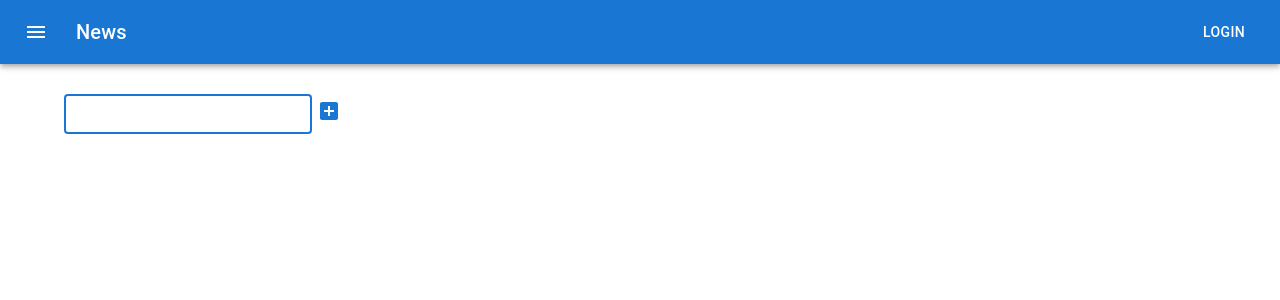
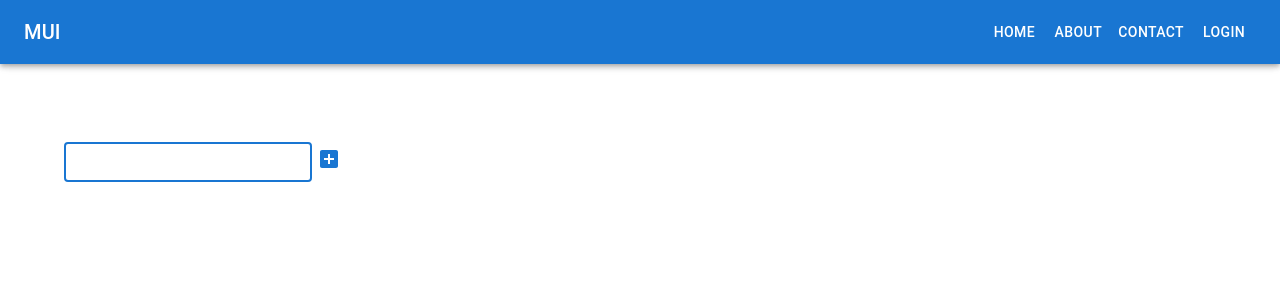
Before and after one commit to hrsk/classwork-todolist, a React (Create React App) app: page / in a window 1280 px wide. Shown: the top 300 px of the page. Built offline with nearby package versions, Linux system fonts and the light colour scheme.

Commit message:
DrawerAppBar

```diff
--- a/src/App.tsx
+++ b/src/App.tsx
@@ -1,4 +1,4 @@
-import React, {memo, useCallback, useState} from 'react';
+import React, {memo, useCallback} from 'react';
 import './App.css';
 import {Todolist} from "./Todolist";
 import {FilterValuesType, TodolistType} from "./index";
@@ -12,8 +12,8 @@
 } from "./state/reducers/todolist-reducer";
 import {useDispatch, useSelector} from "react-redux";
 import {AppStateType} from "./state/store";
-import {ButtonAppBar} from "./AppBarComponent";
 import {Container, Grid, Paper} from '@mui/material';
+import DrawerAppBar from "./ResponsiveAppbar";
 
 export const App = memo(() => {
     console.log('App is called')
@@ -62,7 +62,7 @@
 
     return (
         <>
-            <ButtonAppBar/>
+            <DrawerAppBar/>
             <div className="App">
                 <Container fixed>
                     <Grid container>
--- /dev/null
+++ b/src/ResponsiveAppbar.tsx
@@ -0,0 +1,108 @@
+import * as React from 'react';
+import AppBar from '@mui/material/AppBar';
+import Box from '@mui/material/Box';
+import CssBaseline from '@mui/material/CssBaseline';
+import Divider from '@mui/material/Divider';
+import Drawer from '@mui/material/Drawer';
+import IconButton from '@mui/material/IconButton';
+import List from '@mui/material/List';
+import ListItem from '@mui/material/ListItem';
+import ListItemButton from '@mui/material/ListItemButton';
+import ListItemText from '@mui/material/ListItemText';
+import MenuIcon from '@mui/icons-material/Menu';
+import Toolbar from '@mui/material/Toolbar';
+import Typography from '@mui/material/Typography';
+import Button from '@mui/material/Button';
+
+interface Props {
+    /**
+     * Injected by the documentation to work in an iframe.
+     * You won't need it on your project.
+     */
+    window?: () => Window;
+}
+
+const drawerWidth = 240;
+const navItems = ['Home', 'About', 'Contact', 'Login'];
+
+export default function DrawerAppBar(props: Props) {
+    const { window } = props;
+    const [mobileOpen, setMobileOpen] = React.useState(false);
+
+    const handleDrawerToggle = () => {
+        setMobileOpen((prevState) => !prevState);
+    };
+
+    const drawer = (
+        <Box onClick={handleDrawerToggle} sx={{ textAlign: 'center' }}>
+            <Typography variant="h6" sx={{ my: 2 }}>
+                MUI
+            </Typography>
+            <Divider />
+            <List>
+                {navItems.map((item) => (
+                    <ListItem key={item} disablePadding>
+                        <ListItemButton sx={{ textAlign: 'center' }}>
+                            <ListItemText primary={item} />
+                        </ListItemButton>
+                    </ListItem>
+                ))}
+            </List>
+        </Box>
+    );
+
+    const container = window !== undefined ? () => window().document.body : undefined;
+
+    return (
+        <Box sx={{ display: 'flex' }}>
+            <CssBaseline />
+            <AppBar component="nav">
+                <Toolbar>
+                    <IconButton
+                        color="inherit"
+                        aria-label="open drawer"
+                        edge="start"
+                        onClick={handleDrawerToggle}
+                        sx={{ mr: 2, display: { sm: 'none' } }}
+                    >
+                        <MenuIcon />
+                    </IconButton>
+                    <Typography
+                        variant="h6"
+                        component="div"
+                        sx={{ flexGrow: 1, display: { xs: 'none', sm: 'block' } }}
+                    >
+                        MUI
+                    </Typography>
+                    <Box sx={{ display: { xs: 'none', sm: 'block' } }}>
+                        {navItems.map((item) => (
+                            <Button key={item} sx={{ color: '#fff' }}>
+                                {item}
+                            </Button>
+                        ))}
+                    </Box>
+                </Toolbar>
+            </AppBar>
+            <nav>
+                <Drawer
+                    container={container}
+                    variant="temporary"
+                    open={mobileOpen}
+                    onClose={handleDrawerToggle}
+                    ModalProps={{
+                        keepMounted: true, // Better open performance on mobile.
+                    }}
+                    sx={{
+                        display: { xs: 'block', sm: 'none' },
+                        '& .MuiDrawer-paper': { boxSizing: 'border-box', width: drawerWidth },
+                    }}
+                >
+                    {drawer}
+                </Drawer>
+            </nav>
+            <Box component="main" sx={{ p: 3 }}>
+                <Toolbar />
+            </Box>
+        </Box>
+    );
+}
--- a/src/index.tsx
+++ b/src/index.tsx
@@ -5,6 +5,7 @@
 import reportWebVitals from './reportWebVitals';
 import {Provider} from "react-redux";
 import {store} from "./state/store";
+import {BrowserRouter} from 'react-router-dom';
 
 export type TaskType = {
     id: string
@@ -26,9 +27,11 @@
     document.getElementById('root') as HTMLElement
 );
 root.render(
-    <Provider store={store}>
-        <App/>
-    </Provider>,
+    <BrowserRouter>
+        <Provider store={store}>
+            <App/>
+        </Provider>
+    </BrowserRouter>,
 );
 
 // If you want to start measuring performance in your app, pass a function
```
